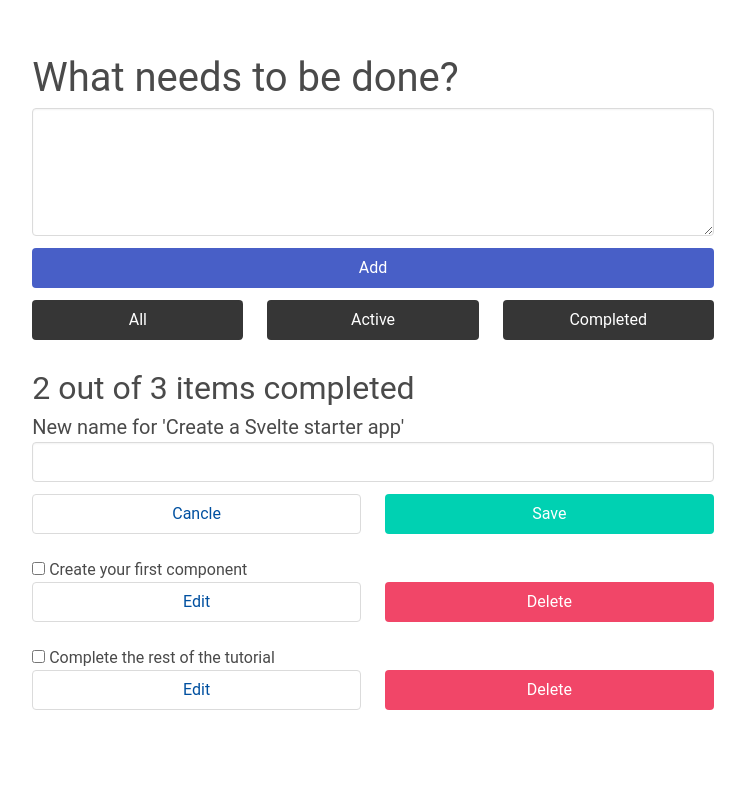
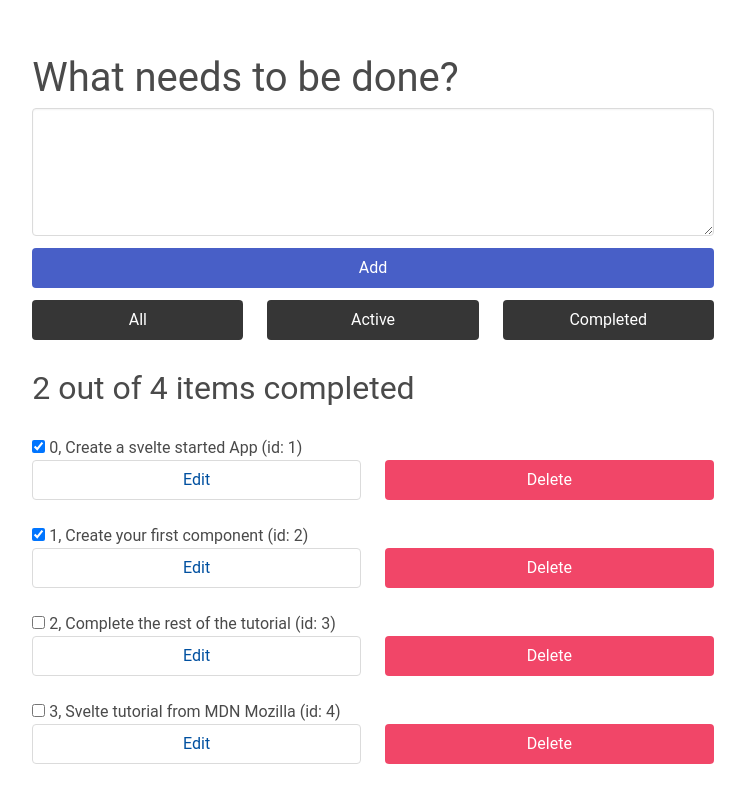
Before and after one commit to alifakbar111/svelte-todo, a Svelte app: page / in a window 1280 px wide. Shown: the top 802 px of the page, without its empty margins (267-1012 px from the left). Built offline with nearby package versions, Linux system fonts and the light colour scheme.

Commit message:
feat: add todos array

```diff
--- a/src/components/Todos/index.svelte
+++ b/src/components/Todos/index.svelte
@@ -1,4 +1,12 @@
 <script>
+  let todos = [
+    { id: 1, name: "Create a svelte started App", completed: true },
+    { id: 2, name: "Create your first component", completed: true },
+    { id: 3, name: "Complete the rest of the tutorial", completed: false },
+    { id: 4, name: "Svelte tutorial from MDN Mozilla", completed: false },
+  ];
+  let totalTodos = todos.length;
+  let completedTodos = todos.filter((todo) => todo.completed).length;
 </script>
 
 <section class="section">
@@ -28,37 +36,24 @@
         </div>
 
         <!-- TodosStatus -->
-        <h3 class="is-size-3">2 out of 3 items completed</h3>
+        <h3 class="is-size-3">
+          {completedTodos}
+          out of
+          {totalTodos}
+          items completed
+        </h3>
 
         <!-- Todos -->
-
-        <ul role="list">
-          <li>
-            <!-- todo-1 (editing mode) -->
-            <div class="field">
-              <h5 class="is-size-5">
-                New name for 'Create a Svelte starter app'
-              </h5>
-              <input type="text" class="input" autocomplete="off" />
-            </div>
-            <div class="field">
-              <div class="columns">
-                <div class="column">
-                  <a href class="button is-fullwidth">Cancle</a>
-                </div>
-                <div class="column">
-                  <a href class="button is-primary is-fullwidth">Save</a>
-                </div>
-              </div>
-            </div>
-          </li>
-          <br />
-          <li>
-            <!-- todo-2 -->
-            <div class="field">
+        <ul>
+          {#each todos as todo, index (todo.id)}
+            <br />
+            <li>
               <label class="checkbox">
-                <input type="checkbox" />
-                Create your first component
+                <input type="checkbox" checked={todo.completed} />
+                {index},
+                {todo.name}
+                (id:
+                {todo.id})
               </label>
               <div class="field">
                 <div class="columns">
@@ -70,28 +65,12 @@
                   </div>
                 </div>
               </div>
-            </div>
-          </li>
-          <br />
-          <li>
-            <!-- todo-3 -->
-            <div class="field">
-              <label class="checkbox">
-                <input type="checkbox" />
-                Complete the rest of the tutorial
-              </label>
-              <div class="field">
-                <div class="columns">
-                  <div class="column">
-                    <a href class="button is-fullwidth">Edit</a>
-                  </div>
-                  <div class="column">
-                    <a href class="button is-danger is-fullwidth">Delete</a>
-                  </div>
-                </div>
-              </div>
-            </div>
-          </li>
+            </li>
+          {:else}
+            <li>
+              <h5 class="is-size-">Nothing Todo Here</h5>
+            </li>
+          {/each}
         </ul>
       </div>
     </div>
```
